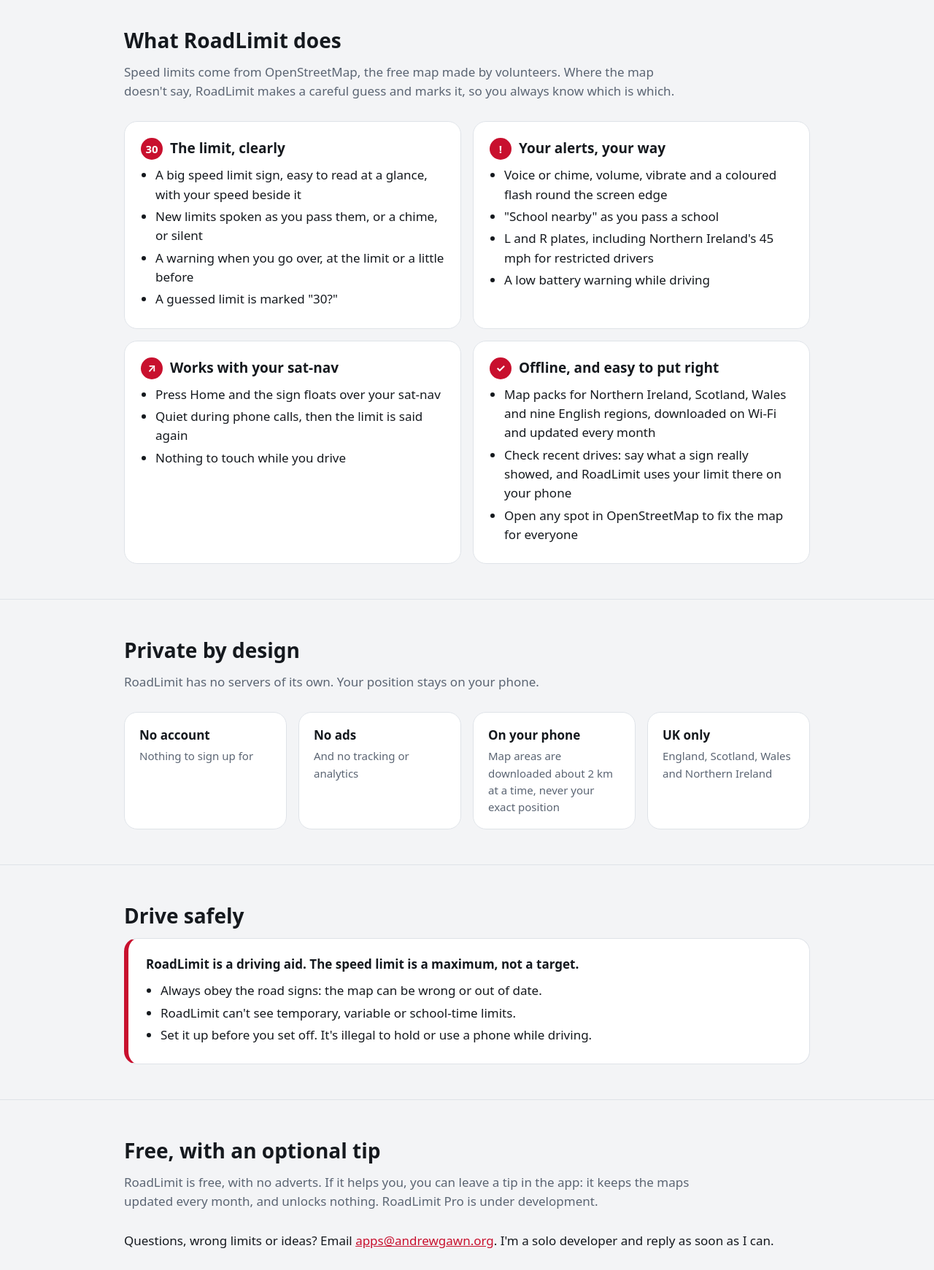
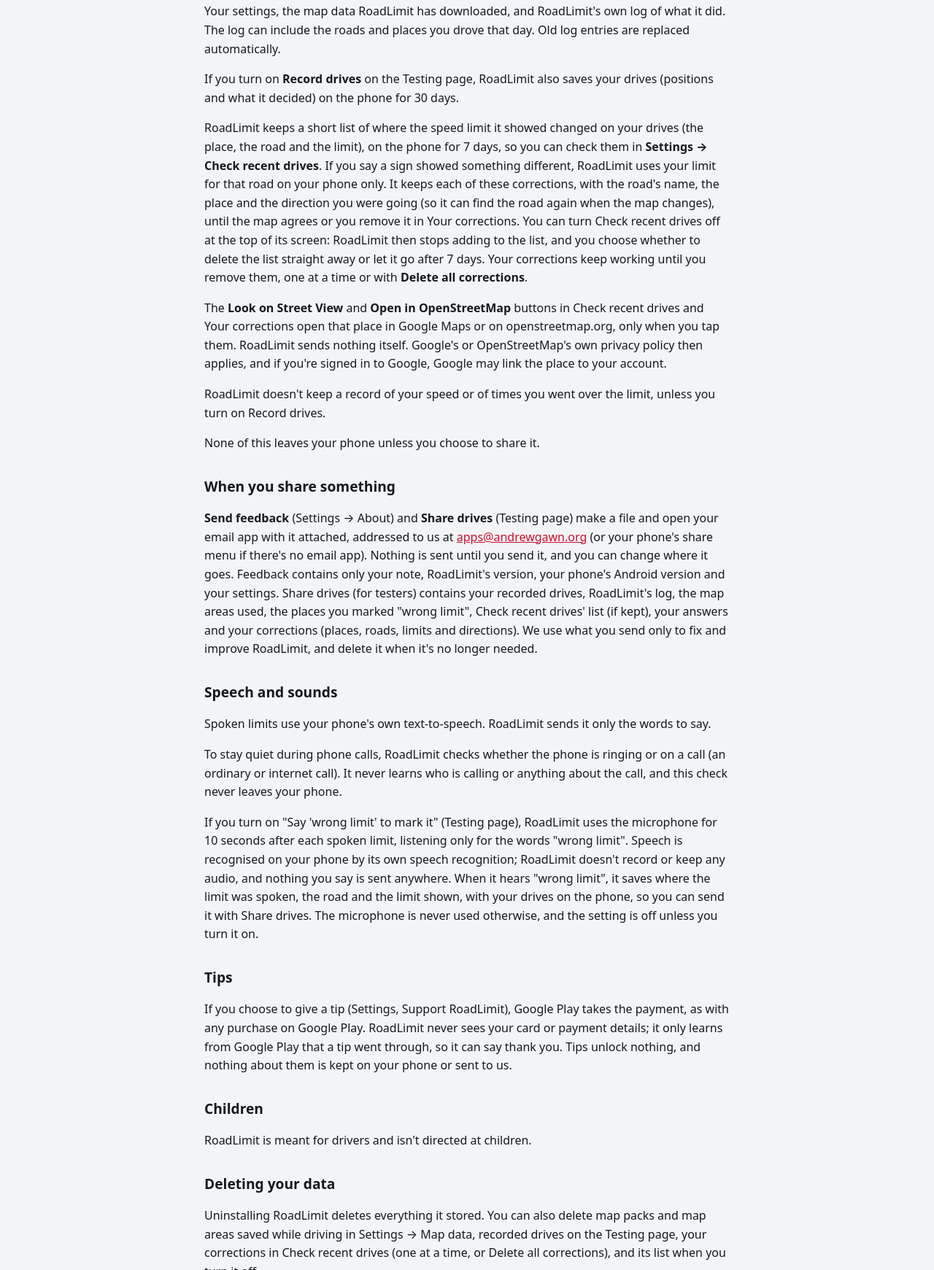
Before and after one commit to itsjustmemusic/andrewgawn.org, a plain HTML site: page roadlimit/index.html in a window 1280 px wide. Shown: the part 1059-2800 px from the top of the page at 73% size. Drawn offline with Linux system fonts and the light colour scheme.

Commit message:
Add files via upload

```diff
--- a/roadlimit/index.html
+++ b/roadlimit/index.html
@@ -1,215 +1,54 @@
 <!doctype html>
-<html lang="en">
-<head>
-<meta charset="utf-8">
-<meta name="viewport" content="width=device-width, initial-scale=1">
-<title>RoadLimit: UK speed limits, spoken</title>
-<meta name="description" content="RoadLimit is an Android app that shows the speed limit for the road you're on, anywhere in the UK, and says it when it changes. No account, no ads, no tracking.">
-<meta property="og:title" content="RoadLimit: UK speed limits, spoken">
-<meta property="og:description" content="The speed limit for the road you're on, anywhere in the UK, spoken as it changes. No account, no ads, no tracking.">
-<meta property="og:image" content="https://andrewgawn.org/roadlimit/share.jpg">
-<meta property="og:type" content="website">
-<link rel="canonical" href="https://andrewgawn.org/roadlimit/">
-<link rel="icon" type="image/png" href="favicon.png">
-<link rel="apple-touch-icon" href="apple-touch-icon.png">
+<html lang="en"><head><meta charset="utf-8"><meta name="viewport" content="width=device-width, initial-scale=1">
+<title>RoadLimit privacy policy</title>
+<link rel="canonical" href="https://andrewgawn.org/roadlimit/privacy/">
+<link rel="icon" type="image/png" href="../favicon.png">
 <style>
-  :root {
-    --bg: #f3f4f6;
-    --card: #ffffff;
-    --text: #15191e;
-    --muted: #5b6573;
-    --accent: #c8102e;
-    --accent-text: #ffffff;
-    --line: #dfe3e8;
-    --hero: #0a0e13;
-    --hero-text: #eef2f6;
-    --hero-muted: #a9b5c3;
-  }
-  @media (prefers-color-scheme: dark) {
-    :root {
-      --bg: #0f1318;
-      --card: #171c23;
-      --text: #e9eef3;
-      --muted: #9aa7b6;
-      --accent: #ff5a66;
-      --accent-text: #ffffff;
-      --line: #263039;
-      --hero: #0a0e13;
-      --hero-text: #eef2f6;
-      --hero-muted: #a9b5c3;
-    }
-  }
-  * { box-sizing: border-box; }
-  html { -webkit-text-size-adjust: 100%; }
-  body {
-    margin: 0; background: var(--bg); color: var(--text);
-    font-family: system-ui, -apple-system, "Segoe UI", Roboto, "Noto Sans", Arial, sans-serif;
-    font-size: 17px; line-height: 1.55;
-  }
-  a { color: var(--accent); }
-  .wrap { max-width: 980px; margin: 0 auto; padding: 0 20px; }
+:root{--bg:#f3f4f6;--fg:#15191e;--muted:#5b6573;--accent:#c8102e}
+@media (prefers-color-scheme:dark){:root{--bg:#0f1318;--fg:#e9eef3;--muted:#9aa7b6;--accent:#ff5a66}}
+.back{display:inline-block;margin-bottom:8px}
+body{background:var(--bg);color:var(--fg);font:16px/1.6 system-ui,-apple-system,Segoe UI,Roboto,sans-serif;max-width:720px;margin:0 auto;padding:24px 16px}
+h1{font-size:1.8em;margin-bottom:.2em} h2{font-size:1.2em;margin-top:1.6em} a{color:var(--accent)} code{font-size:.95em}
+</style></head><body>
+<a class="back" href="../">← RoadLimit</a>
+<h1>RoadLimit privacy policy</h1>
 
-  header.hero { background: var(--hero); color: var(--hero-text); }
-  .hero .wrap { display: flex; align-items: center; gap: 40px; padding-top: 56px; padding-bottom: 56px; }
-  .hero > .wrap > img { width: 168px; height: 168px; border-radius: 36px; flex: none; box-shadow: 0 0 0 1px #1f2933; }
-  .hero h1 { margin: 0 0 14px; line-height: 0; }
-  /* The RoadLimit name as in the app (About): Barlow, the mark as the "o", red i-dot. */
-  .hero h1 img { width: clamp(240px, 46vw, 400px); height: auto; border-radius: 0; box-shadow: none; }
-  .hero .tag { font-size: clamp(20px, 3.4vw, 28px); font-weight: 600; margin: 0 0 8px; }
-  .hero .sub { color: var(--hero-muted); margin: 0 0 22px; max-width: 34em; }
-  .soon { display: inline-block; padding: 12px 20px; border-radius: 999px; background: #c8102e; color: #fff; font-weight: 600; }
+<p><strong>Effective date:</strong> 21 November 2026</p>
+<p><strong>App:</strong> RoadLimit (Android), package <code>com.roadlimit.app</code></p>
+<p><strong>Developer:</strong> RoadLimit</p>
+<p><strong>Contact:</strong> <a href="mailto:apps@andrewgawn.org">apps@andrewgawn.org</a></p>
 
-  section { padding: 48px 0; border-bottom: 1px solid var(--line); }
-  section:last-of-type { border-bottom: 0; }
-  h2 { font-size: 28px; margin: 0 0 8px; }
-  .lead { color: var(--muted); margin: 0 0 28px; max-width: 46em; }
-  .grid { display: grid; grid-template-columns: repeat(2, 1fr); gap: 16px; }
-  @media (max-width: 700px) { .grid { grid-template-columns: 1fr; } }
-  .card { background: var(--card); border: 1px solid var(--line); border-radius: 18px; padding: 22px; }
-  .card h3 { margin: 0 0 8px; font-size: 19px; display: flex; align-items: center; gap: 10px; }
-  .card h3 .dot { width: 30px; height: 30px; border-radius: 50%; display: inline-grid; place-items: center;
-    background: var(--accent); color: var(--accent-text); font-size: 15px; font-weight: 700; flex: none; }
-  .card ul { margin: 0; padding-left: 20px; }
-  .card li { margin: 4px 0; }
-
-  .promise { display: grid; grid-template-columns: repeat(auto-fit, minmax(200px, 1fr)); gap: 16px; }
-  .promise div { background: var(--card); border: 1px solid var(--line); border-radius: 18px; padding: 18px 20px; font-weight: 600; }
-  .promise span { display: block; font-weight: 400; color: var(--muted); font-size: 15px; margin-top: 4px; }
-
-  .safety { background: var(--card); border: 1px solid var(--line); border-left: 6px solid var(--accent);
-    border-radius: 18px; padding: 22px 24px; }
-  .safety p { margin: 0 0 10px; }
-  .safety ul { margin: 0; padding-left: 20px; }
-  .safety li { margin: 4px 0; }
-
-  footer { padding: 32px 0 48px; color: var(--muted); font-size: 15px; }
-  footer .wrap { display: flex; flex-wrap: wrap; gap: 8px 24px; justify-content: space-between; }
-
-  @media (max-width: 640px) {
-    body { font-size: 16px; }
-    .hero .wrap { flex-direction: column; text-align: center; gap: 24px; padding-top: 40px; padding-bottom: 40px; }
-    .hero .sub { margin-left: auto; margin-right: auto; }
-    .hero > .wrap > img { width: 128px; height: 128px; border-radius: 28px; }
-    .wrap { padding: 0 16px; }
-    section { padding: 36px 0; }
-  }
-
-  .shots { display: flex; gap: 16px; overflow-x: auto; scroll-snap-type: x mandatory; padding: 4px 4px 16px; margin: 0 -4px; -webkit-overflow-scrolling: touch; }
-  .shots img { flex: none; width: 220px; height: auto; border-radius: 22px; scroll-snap-align: start; border: 1px solid var(--line); box-shadow: 0 8px 22px rgba(0,0,0,.18); background: var(--card); }
-  @media (max-width: 640px) { .shots img { width: 62vw; } }
-</style>
-</head>
-<body>
-<header class="hero">
-  <div class="wrap">
-    <img src="icon.png" alt="RoadLimit app icon: a road inside a red speed limit ring" width="168" height="168">
-    <div>
-      <h1><img src="wordmark.png" alt="RoadLimit" width="880" height="162"></h1>
-      <p class="tag">UK speed limits, spoken</p>
-      <p class="sub">An Android app that shows the speed limit for the road you're on, anywhere in the UK, and tells you when it changes. Set it up before you drive, put the phone in a holder, and leave it.</p>
-      <span class="soon">Coming soon to Google Play</span>
-    </div>
-  </div>
-</header>
-
-<main>
-  <section>
-    <div class="wrap">
-      <h2>Screenshots</h2>
-      <div class="shots" tabindex="0" aria-label="Screenshots: scroll sideways for more">
-        <img src="shots/1.jpg" alt="The speed limit for the road you're on" width="540" height="1170" loading="lazy">
-        <img src="shots/2.jpg" alt="Check recent drives: confirm limits that need a look" width="540" height="1170" loading="lazy">
-        <img src="shots/3.jpg" alt="Driver: licence and vehicle set the limits" width="540" height="1170" loading="lazy">
-        <img src="shots/4.jpg" alt="Alerts: new limits, over the limit, schools nearby" width="540" height="1170" loading="lazy">
-        <img src="shots/5.jpg" alt="Map packs: download the areas you drive" width="540" height="1170" loading="lazy">
-      </div>
-    </div>
-  </section>
-
-  <section>
-    <div class="wrap">
-      <h2>What RoadLimit does</h2>
-      <p class="lead">Speed limits come from OpenStreetMap, the free map made by volunteers. Where the map doesn't say, RoadLimit makes a careful guess and marks it, so you always know which is which.</p>
-      <div class="grid">
-        <div class="card">
-          <h3><span class="dot" aria-hidden="true">30</span>The limit, clearly</h3>
-          <ul>
-            <li>A big speed limit sign, easy to read at a glance, with your speed beside it</li>
-            <li>New limits spoken as you pass them, or a chime, or silent</li>
-            <li>A warning when you go over, at the limit or a little before</li>
-            <li>A guessed limit is marked "30?"</li>
-          </ul>
-        </div>
-        <div class="card">
-          <h3><span class="dot" aria-hidden="true">!</span>Your alerts, your way</h3>
-          <ul>
-            <li>Voice or chime, volume, vibrate and a coloured flash round the screen edge</li>
-            <li>"School nearby" as you pass a school</li>
-            <li>L and R plates, including Northern Ireland's 45 mph for restricted drivers</li>
-            <li>A low battery warning while driving</li>
-          </ul>
-        </div>
-        <div class="card">
-          <h3><span class="dot" aria-hidden="true">↗</span>Works with your sat-nav</h3>
-          <ul>
-            <li>Press Home and the sign floats over your sat-nav</li>
-            <li>Quiet during phone calls, then the limit is said again</li>
-            <li>Nothing to touch while you drive</li>
-          </ul>
-        </div>
-        <div class="card">
-          <h3><span class="dot" aria-hidden="true">✓</span>Offline, and easy to put right</h3>
-          <ul>
-            <li>Map packs for Northern Ireland, Scotland, Wales and nine English regions, downloaded on Wi-Fi and updated every month</li>
-            <li>Check recent drives: say what a sign really showed, and RoadLimit uses your limit there on your phone</li>
-            <li>Open any spot in OpenStreetMap to fix the map for everyone</li>
-          </ul>
-        </div>
-      </div>
-    </div>
-  </section>
-
-  <section>
-    <div class="wrap">
-      <h2>Private by design</h2>
-      <p class="lead">RoadLimit has no servers of its own. Your position stays on your phone.</p>
-      <div class="promise">
-        <div>No account<span>Nothing to sign up for</span></div>
-        <div>No ads<span>And no tracking or analytics</span></div>
-        <div>On your phone<span>Map areas are downloaded about 2 km at a time, never your exact position</span></div>
-        <div>UK only<span>England, Scotland, Wales and Northern Ireland</span></div>
-      </div>
-    </div>
-  </section>
-
-  <section>
-    <div class="wrap">
-      <h2>Drive safely</h2>
-      <div class="safety">
-        <p><strong>RoadLimit is a driving aid. The speed limit is a maximum, not a target.</strong></p>
-        <ul>
-          <li>Always obey the road signs: the map can be wrong or out of date.</li>
-          <li>RoadLimit can't see temporary, variable or school-time limits.</li>
-          <li>Set it up before you set off. It's illegal to hold or use a phone while driving.</li>
-        </ul>
-      </div>
-    </div>
-  </section>
-
-  <section>
-    <div class="wrap">
-      <h2>Free, with an optional tip</h2>
-      <p class="lead">RoadLimit is free, with no adverts. If it helps you, you can leave a tip in the app: it keeps the maps updated every month, and unlocks nothing. RoadLimit Pro is under development.</p>
-      <p>Questions, wrong limits or ideas? Email <a href="mailto:apps@andrewgawn.org">apps@andrewgawn.org</a>. I'm a solo developer and reply as soon as I can.</p>
-    </div>
-  </section>
-</main>
-
-<footer>
-  <div class="wrap">
-    <span>© 2026 <a href="../">Andrew Gawn</a> · Speed limit data © <a href="https://www.openstreetmap.org/copyright">OpenStreetMap contributors</a> (ODbL)</span>
-    <span><a href="privacy/">Privacy policy</a> · <a href="mailto:apps@andrewgawn.org">Contact</a></span>
-  </div>
-</footer>
-</body>
-</html>
+<p>RoadLimit shows the speed limit for the road you're driving on in the UK. It has no accounts, no adverts, no analytics and no tracking. This policy explains the little it does with your data.</p>
+<h2>Your location</h2>
+<p>RoadLimit uses your phone's location only while the app is open (on screen, or as the floating sign), to work out which road you're on and its speed limit, and whether a map pack on your phone covers where you are. It never uses your location in the background, and it does not store or send your position anywhere.</p>
+<p>While the start screen or Settings is open, RoadLimit also reads the phone's motion sensor (accelerometer) to tell whether the phone is lying still, so that a GPS error indoors isn't taken for driving. The readings stay on the phone and aren't stored or sent. If you turn on Record drives on the Testing page, RoadLimit also reads it while driving and saves how much the phone shakes with your recorded drives (see below).</p>
+<p>To show limits, RoadLimit needs map data for the area around you. It gets it in one of two ways:</p>
+<ul>
+<li><strong>Map packs.</strong> A whole region's map data, downloaded when you choose to from GitHub (github.com, run by GitHub, Inc.). The request says which region you chose, not where you are.</li>
+<li><strong>Map areas while driving.</strong> Where there's no map pack, RoadLimit asks a public OpenStreetMap server for the roads in an area about 2 km across around you: overpass-api.de (FOSSGIS e.V., Germany), overpass.private.coffee or overpass.kumi.systems. The request contains that area, not your exact position. Like any website, these servers see your phone's internet address, and may keep it in their logs under their own policies.</li>
+</ul>
+<p>Map data © OpenStreetMap contributors, under the Open Database Licence.</p>
+<h2>What stays on your phone</h2>
+<p>Your settings, the map data RoadLimit has downloaded, and RoadLimit's own log of what it did. The log can include the roads and places you drove that day. Old log entries are replaced automatically.</p>
+<p>If you turn on <strong>Record drives</strong> on the Testing page, RoadLimit also saves your drives (positions and what it decided) on the phone for 30 days.</p>
+<p>RoadLimit keeps a short list of where the speed limit it showed changed on your drives (the place, the road and the limit), on the phone for 7 days, so you can check them in <strong>Settings → Check recent drives</strong>. If you say a sign showed something different, RoadLimit uses your limit for that road on your phone only. It keeps each of these corrections, with the road's name, the place and the direction you were going (so it can find the road again when the map changes), until the map agrees or you remove it in Your corrections. You can turn Check recent drives off at the top of its screen: RoadLimit then stops adding to the list, and you choose whether to delete the list straight away or let it go after 7 days. Your corrections keep working until you remove them, one at a time or with <strong>Delete all corrections</strong>.</p>
+<p>The <strong>Look on Street View</strong> and <strong>Open in OpenStreetMap</strong> buttons in Check recent drives and Your corrections open that place in Google Maps or on openstreetmap.org, only when you tap them. RoadLimit sends nothing itself. Google's or OpenStreetMap's own privacy policy then applies, and if you're signed in to Google, Google may link the place to your account.</p>
+<p>RoadLimit doesn't keep a record of your speed or of times you went over the limit, unless you turn on Record drives.</p>
+<p>None of this leaves your phone unless you choose to share it.</p>
+<h2>When you share something</h2>
+<p><strong>Send feedback</strong> (Settings → About) and <strong>Share drives</strong> (Testing page) make a file and open your email app with it attached, addressed to us at <a href="mailto:apps@andrewgawn.org">apps@andrewgawn.org</a> (or your phone's share menu if there's no email app). Nothing is sent until you send it, and you can change where it goes. Feedback contains only your note, RoadLimit's version, your phone's Android version and your settings. Share drives (for testers) contains your recorded drives, RoadLimit's log, the map areas used, the places you marked "wrong limit", Check recent drives' list (if kept), your answers and your corrections (places, roads, limits and directions). We use what you send only to fix and improve RoadLimit, and delete it when it's no longer needed.</p>
+<h2>Speech and sounds</h2>
+<p>Spoken limits use your phone's own text-to-speech. RoadLimit sends it only the words to say.</p>
+<p>To stay quiet during phone calls, RoadLimit checks whether the phone is ringing or on a call (an ordinary or internet call). It never learns who is calling or anything about the call, and this check never leaves your phone.</p>
+<p>If you turn on "Say 'wrong limit' to mark it" (Testing page), RoadLimit uses the microphone for 10 seconds after each spoken limit, listening only for the words "wrong limit". Speech is recognised on your phone by its own speech recognition; RoadLimit doesn't record or keep any audio, and nothing you say is sent anywhere. When it hears "wrong limit", it saves where the limit was spoken, the road and the limit shown, with your drives on the phone, so you can send it with Share drives. The microphone is never used otherwise, and the setting is off unless you turn it on.</p>
+<h2>Tips</h2>
+<p>If you choose to give a tip (Settings, Support RoadLimit), Google Play takes the payment, as with any purchase on Google Play. RoadLimit never sees your card or payment details; it only learns from Google Play that a tip went through, so it can say thank you. Tips unlock nothing, and nothing about them is kept on your phone or sent to us.</p>
+<h2>Children</h2>
+<p>RoadLimit is meant for drivers and isn't directed at children.</p>
+<h2>Deleting your data</h2>
+<p>Uninstalling RoadLimit deletes everything it stored. You can also delete map packs and map areas saved while driving in Settings → Map data, recorded drives on the Testing page, your corrections in Check recent drives (one at a time, or Delete all corrections), and its list when you turn it off.</p>
+<h2>Changes</h2>
+<p>If this policy changes, the new version will be posted here with a new date.</p>
+<h2>Contact</h2>
+<p>Email <a href="mailto:apps@andrewgawn.org">apps@andrewgawn.org</a>.</p>
+</body></html>
```
